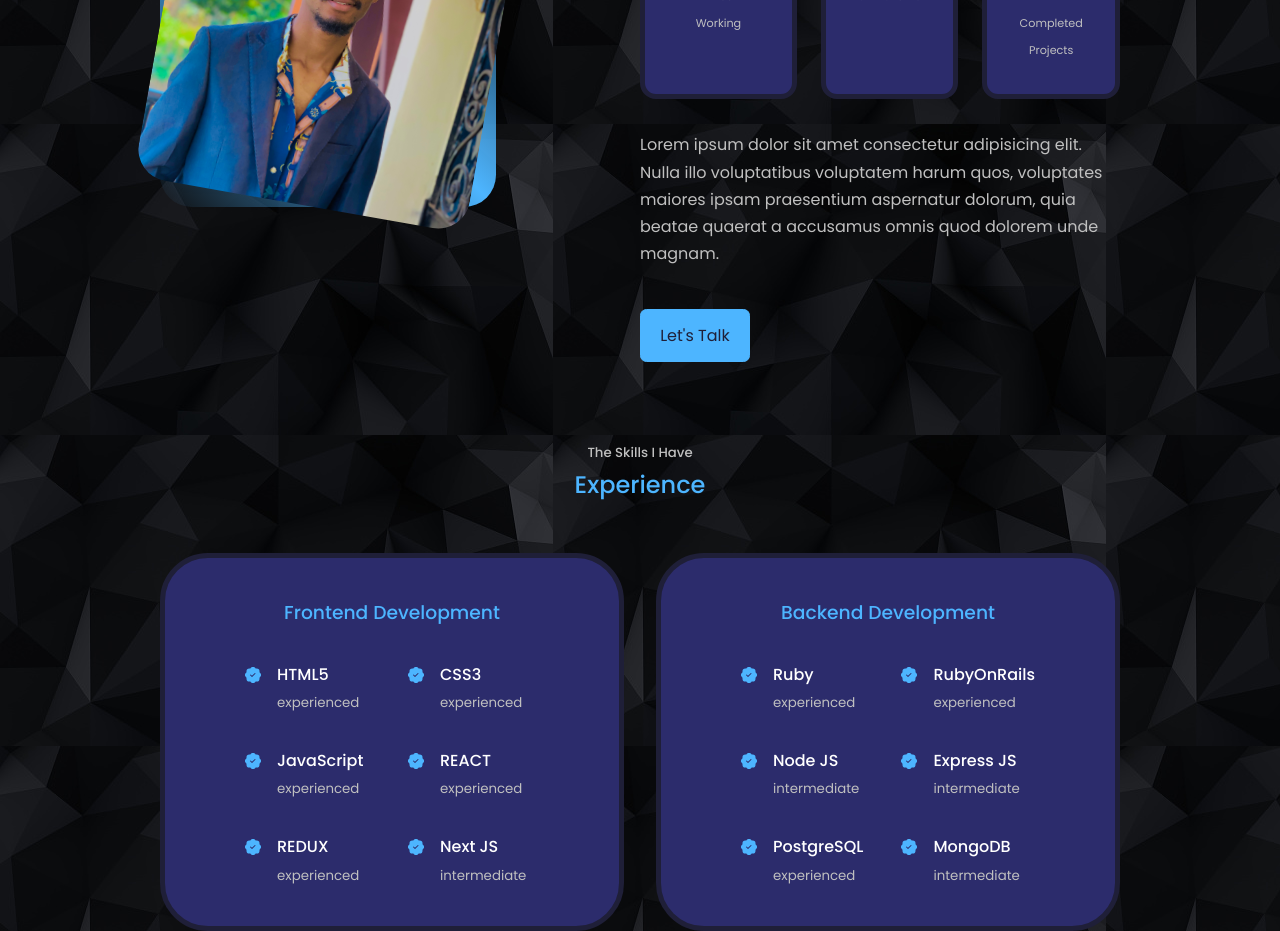
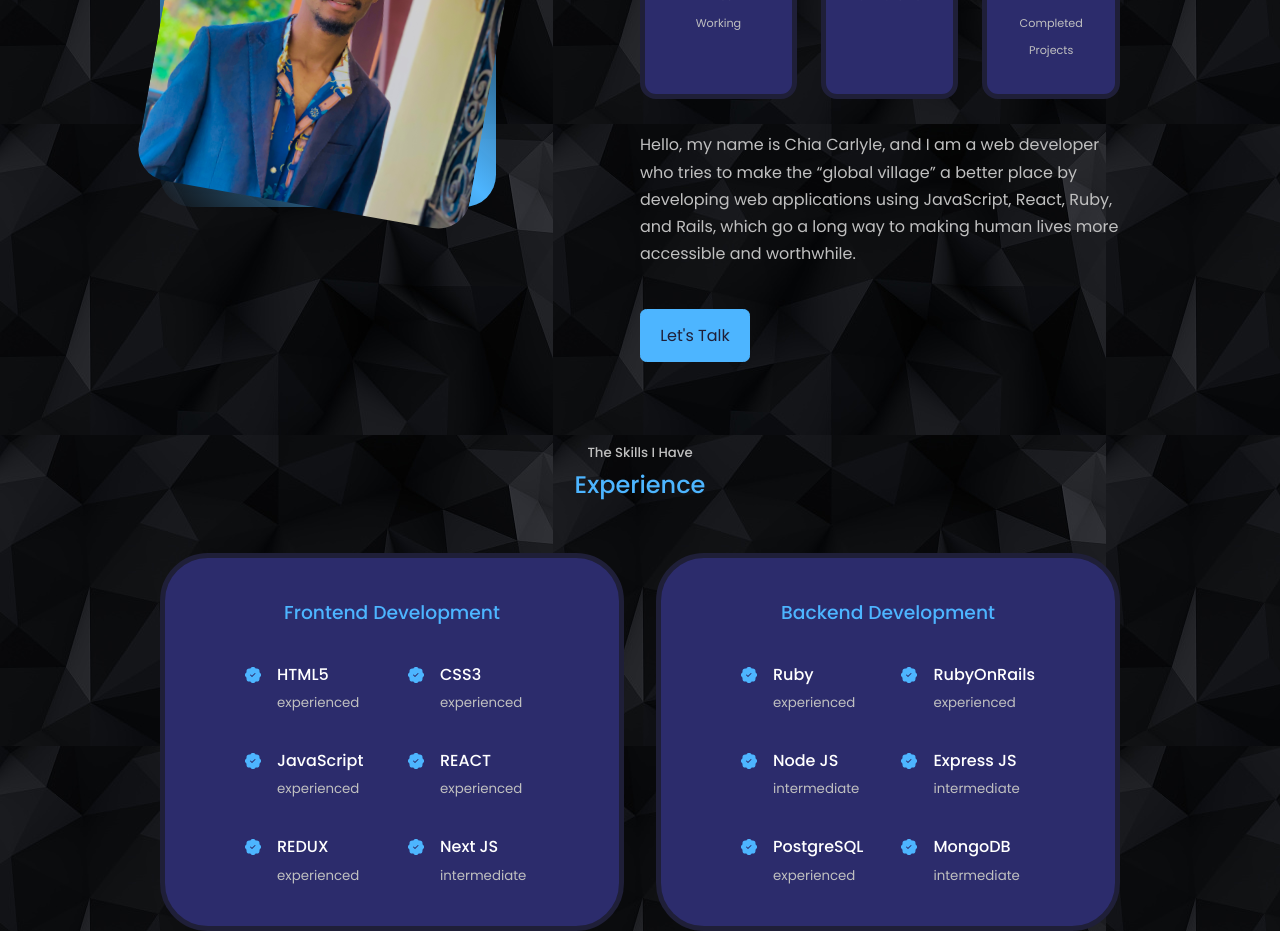
Before and after one commit to carlylechia/Portfolio-Website, a React (Create React App) app: page / in a window 1280 px wide. Shown: the part 1120-2051 px from the top of the page. Built offline with nearby package versions, Linux system fonts and the light colour scheme.

Commit message:
replace dummy text in about section

```diff
--- a/src/components/about/About.jsx
+++ b/src/components/about/About.jsx
@@ -36,7 +36,7 @@ const About = () => {
             </article>
           </div>
           <p>
-            Lorem ipsum dolor sit amet consectetur adipisicing elit. Nulla illo voluptatibus voluptatem harum quos, voluptates maiores ipsam praesentium aspernatur dolorum, quia beatae quaerat a accusamus omnis quod dolorem unde magnam.
+          Hello, my name is Chia Carlyle, and I am a web developer who tries to make the “global village” a better place by developing web applications using JavaScript, React, Ruby, and Rails, which go a long way to making human lives more accessible and worthwhile.
           </p>
           <a href="#contact" className='btn btn-primary'>Let's Talk</a>
         </div>
```
